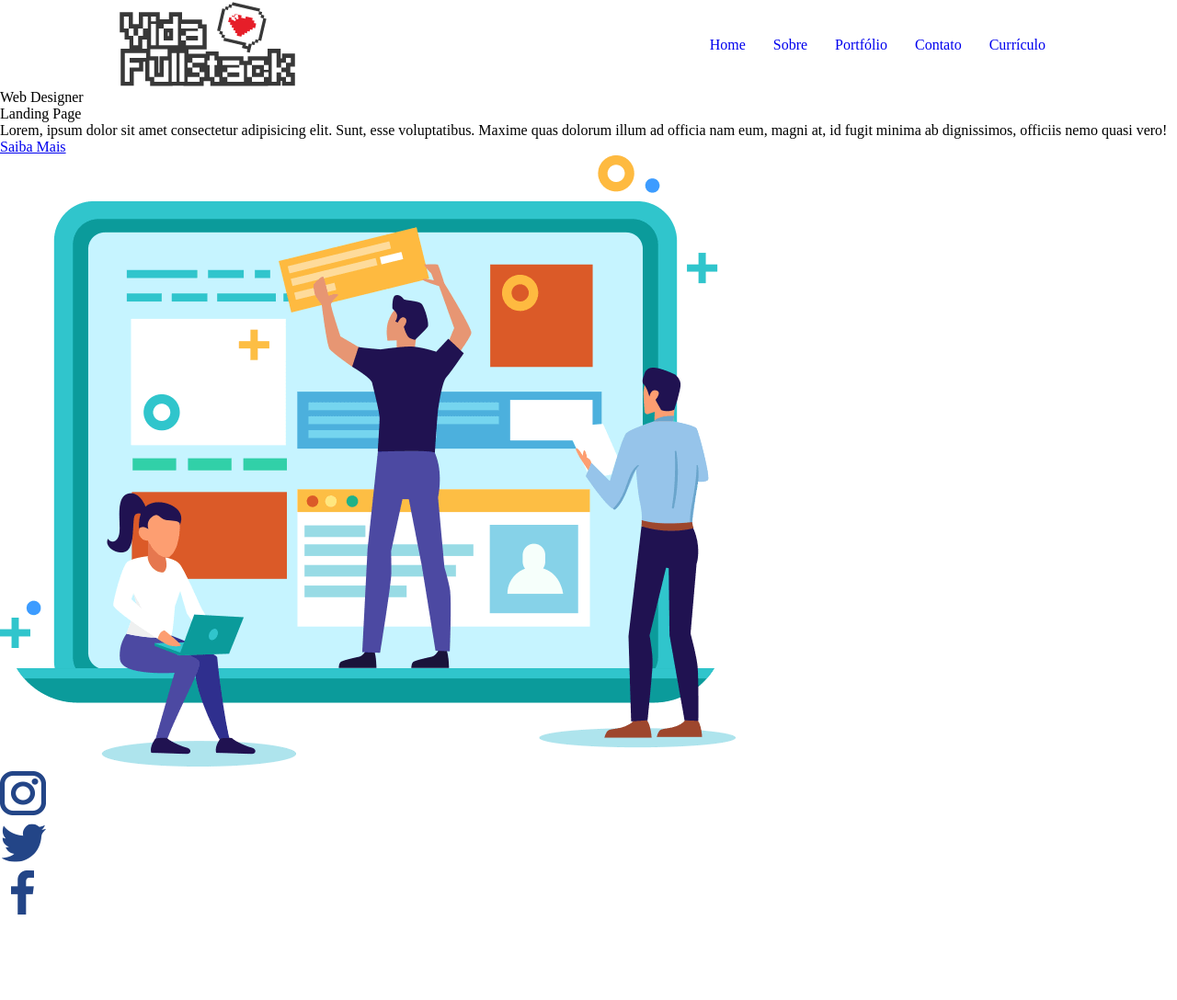
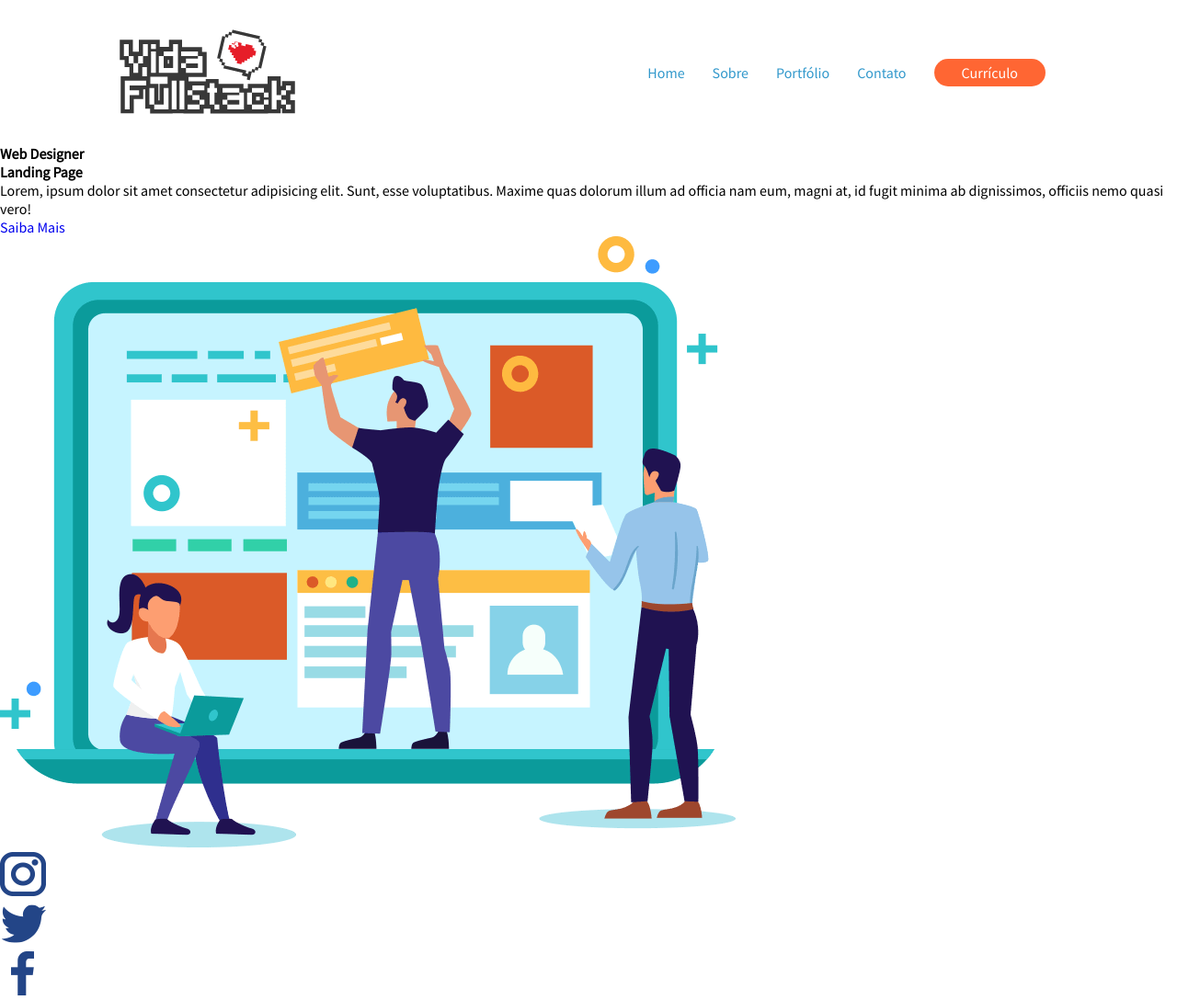
Before and after one commit to Josea4848/Projeto-Site-Curso-FrontEnd, a plain HTML site: page index.html in a window 1280 px wide. Shown: the whole page at 92% size. Before the commit the page ends 1000 px from the top, so only its background shows below. Drawn offline with Linux system fonts and the light colour scheme.

Commit message:
Término do menu header

```diff
--- /dev/null
+++ b/assets/CSS/buttons.css
@@ -0,0 +1,9 @@
+.btn {
+  padding: 5px 30px;
+  border-radius: 20px;
+}
+
+.btn.btn-laranja {
+  background: #ff6633;
+  color: #ffff;
+}
--- a/assets/CSS/header.css
+++ b/assets/CSS/header.css
@@ -1,6 +1,6 @@
 header {
   width: 1024px;
-  margin: 0 auto;
+  margin: 30px auto;
   display: flex;
   justify-content: space-between;
   align-items: center;
@@ -11,12 +11,10 @@ header nav ul {
   list-style-type: none;
   display: flex;
   flex-direction: row;
-}
-
-header nav ul li {
-  padding: 0 15px;
+  align-items: center;
 }
 
 header nav ul li a {
-  text-decoration: none;
+  margin: 0 15px;
+  color: #3399cc;
 }
--- a/assets/CSS/style.css
+++ b/assets/CSS/style.css
@@ -1,10 +1,17 @@
+/* Fonts */
+@import url('https://fonts.googleapis.com/css2?family=Source+Sans+Pro:wght@200;300;400&display=swap');
+
+/* Components */
 @import url(header.css);
+@import url(buttons.css);
 
+/* RESET CSS */
 * {
+  text-decoration: none;
   font-size: 100%;
   margin: 0;
   padding: 0;
+  font-family: 'Source Sans Pro', sans-serif;
   border: 0;
-  font: inherit;
   vertical-align: baseline;
 }
--- a/index.html
+++ b/index.html
@@ -19,7 +19,7 @@
         <li><a href="#">Sobre</a></li>
         <li><a href="#">Portfólio</a></li>
         <li><a href="#">Contato</a></li>
-        <li><a href="#">Currículo</a></li>
+        <li><a href="#" class="btn btn-laranja">Currículo</a></li>
       </ul>
     </nav>
   </header>
```
